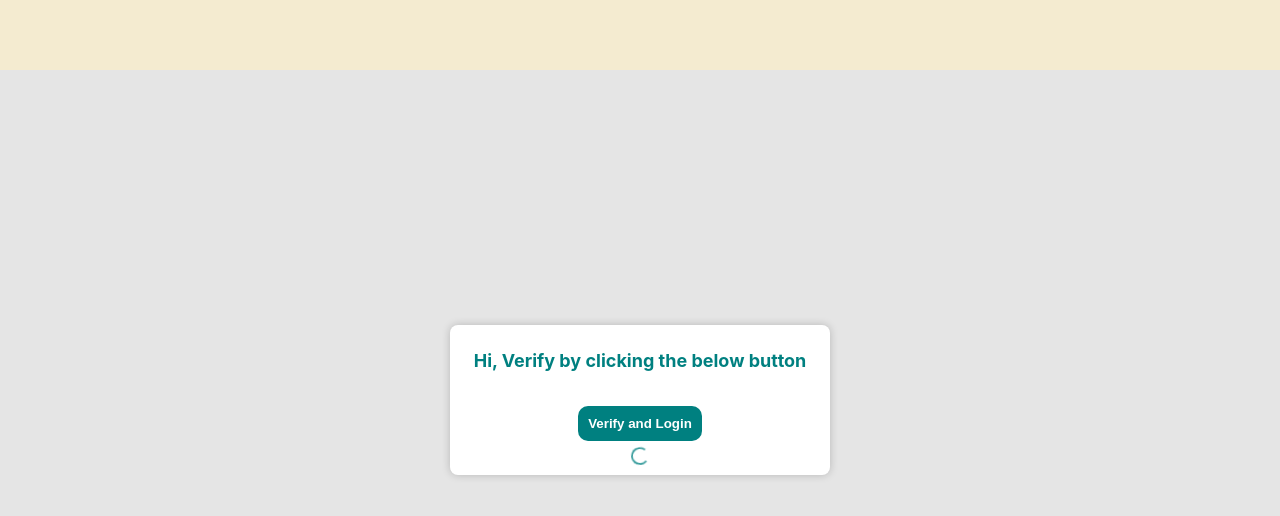
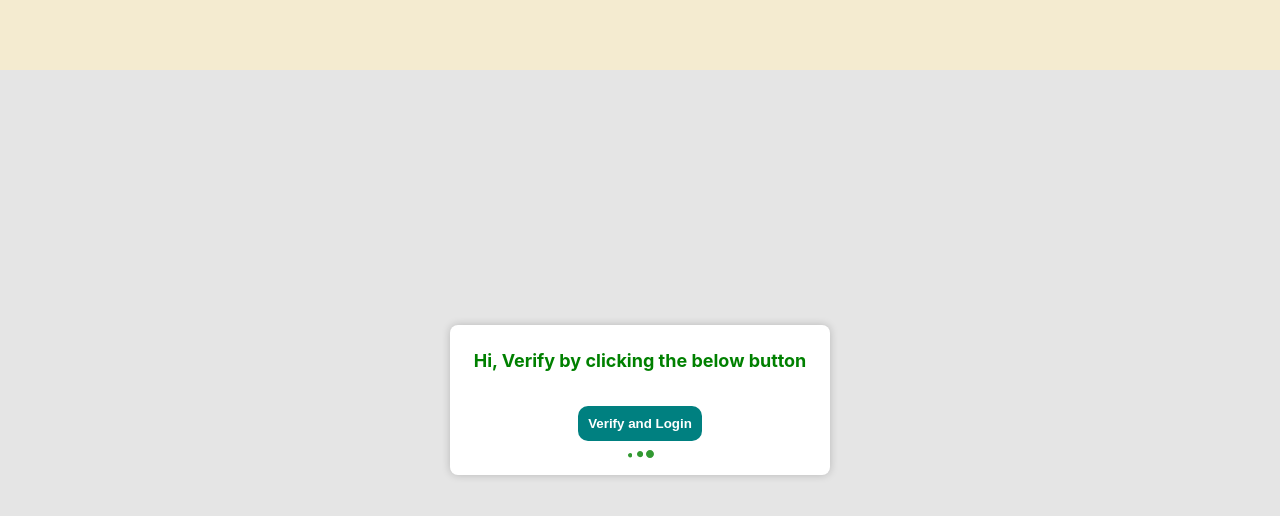
Before and after one commit to 87prashant/MindChart, a React (Create React App) app in the folder packages/client/: page /verify-email/1/1 in a window 1280 px wide. Both pictures are taken after a click on the button "Verify and Login". Shown: the top 516 px of the page. Built offline with nearby package versions, Linux system fonts and the light colour scheme; no server answers.

Commit message:
add loading animation

```diff
--- a/packages/client/package.json
+++ b/packages/client/package.json
@@ -18,7 +18,6 @@
     "react-relay": "^14.1.0",
     "react-router-dom": "^6.6.1",
     "react-scripts": "5.0.1",
-    "react-spinners": "^0.13.7",
     "relay-runtime": "^14.1.0",
     "typescript": "^4.4.2",
     "web-vitals": "^2.1.0"
--- /dev/null
+++ b/packages/client/src/components/Animations/LoadingAnimation.tsx
@@ -0,0 +1,61 @@
+//TODO fix the displacement of the dots on size change and make component more modular
+
+import { keyframes } from "@emotion/react";
+import styled from "@emotion/styled";
+import DotSvg from "../SvgComponent/DotSvg";
+
+const sizeAnimation = (variable: number) => keyframes`
+0% {
+    width: ${variable}px;
+    height: ${variable}px;
+}
+50% {
+    width: ${variable * 2}px;
+    height: ${variable * 2}px;
+}
+100% {
+    width: ${variable}px;
+    height: ${variable}px;
+}`;
+
+const Wrapper = styled("div")<{ variable: number }>(({ variable }) => ({
+  display: "flex",
+}));
+
+const Dot = styled("span")<{ size: number; index: number }>(
+  ({ size, index }) => ({
+    width: 10,
+    height: 10,
+    transition: "all ease 1s",
+    "& svg": {
+      width: size,
+      height: size,
+      fill: "green",
+      animation: `${sizeAnimation(size)} 1s ${index / 6}s infinite`,
+    },
+  })
+);
+
+interface Props {
+  size: number;
+}
+
+const LoadingAnimation = (props: Props) => {
+  const { size } = props;
+
+  return (
+    <Wrapper variable={size}>
+      <Dot size={size} index={0}>
+        <DotSvg />
+      </Dot>
+      <Dot size={size} index={1}>
+        <DotSvg />
+      </Dot>
+      <Dot size={size} index={2}>
+        <DotSvg />
+      </Dot>
+    </Wrapper>
+  );
+};
+
+export default LoadingAnimation;
--- a/packages/client/src/components/AuthenticationForm.tsx
+++ b/packages/client/src/components/AuthenticationForm.tsx
@@ -8,8 +8,8 @@ import {
   SubmitButton,
   CancelButton,
 } from "./NodeForm";
-import ClipLoader from "react-spinners/ClipLoader";
 import { ResponseStatus, UserChoiceList, Misc, Errors } from "./constants";
+import LoadingAnimation from "./Animations/LoadingAnimation";
 
 const Container = styled(StyledDiv)({
   backdropFilter: "blur(10px)",
@@ -49,7 +49,7 @@ const ForgetPasswordForm = styled(Form)({
 
 const StyledHeader = styled(Header)({
   fontSize: 18,
-  color: "teal",
+  color: "green",
   textAlign: "center",
   margin: "0px 0px 20px 0px",
 });
@@ -234,7 +234,7 @@ const AuthenticationForm = (props: Props) => {
       <Wrapper>
         <FormContainer userChoice={userChoice}>
           <RegisterForm>
-            <StyledHeader>Create an account</StyledHeader>
+            <StyledHeader>Create an Account</StyledHeader>
             <StyledInputName>Name</StyledInputName>
             <StyledInput
               ref={registerNameRef}
@@ -257,7 +257,7 @@ const AuthenticationForm = (props: Props) => {
             />
             <StyledStatus>
               {userChoice === UserChoiceList.REGISTER && loading ? (
-                <ClipLoader color={"teal"} loading={loading} size={15} />
+                <LoadingAnimation size={4} />
               ) : (
                 status
               )}
@@ -285,8 +285,8 @@ const AuthenticationForm = (props: Props) => {
             />
             <StyledStatus>
               {userChoice === UserChoiceList.LOGIN && loading ? (
-                <ClipLoader color={"teal"} loading={loading} size={15} />
-              ) : (
+                <LoadingAnimation size={4} />
+                ) : (
                 status
               )}
             </StyledStatus>
@@ -311,8 +311,8 @@ const AuthenticationForm = (props: Props) => {
             />
             <StyledStatus>
               {userChoice === UserChoiceList.FORGET_PASSWORD && loading ? (
-                <ClipLoader color={"teal"} loading={loading} size={15} />
-              ) : (
+                <LoadingAnimation size={4} />
+                ) : (
                 status
               )}
             </StyledStatus>
--- a/packages/client/src/components/ForgetPasswordPage.tsx
+++ b/packages/client/src/components/ForgetPasswordPage.tsx
@@ -1,12 +1,12 @@
 import styled from "@emotion/styled";
 import { useRef, useState } from "react";
 import { useNavigate, useParams } from "react-router-dom";
-import { ClipLoader } from "react-spinners";
 import CommonBackground from "./CommonBackground";
 import { StyledWrapper } from "./NodeForm";
 import { AuthenticationButton } from "./Header";
 import { StyledInput, StyledInputName } from "./AuthenticationForm";
 import { ResponseStatus, Errors } from "./constants";
+import LoadingAnimation from "./Animations/LoadingAnimation";
 
 const Wrapper = styled(StyledWrapper)({
   width: 280,
@@ -15,7 +15,7 @@ const Wrapper = styled(StyledWrapper)({
 });
 
 const Heading = styled("div")({
-  color: "teal",
+  color: "green",
   fontWeight: "bolder",
   fontSize: 18,
   marginBottom: 20,
@@ -116,11 +116,7 @@ const ForgetPasswordPage = () => {
           autoComplete="current-password"
         />
         <StyledStatus>
-          {loading ? (
-            <ClipLoader color={"teal"} loading={loading} size={20} />
-          ) : (
-            status
-          )}
+          {loading ? <LoadingAnimation size={4} /> : status}
         </StyledStatus>
         <ChangeButton onClick={handleClick}>Change</ChangeButton>
       </Wrapper>
--- /dev/null
+++ b/packages/client/src/components/SvgComponent/DotSvg.tsx
@@ -0,0 +1,27 @@
+const DotSvg = () => {
+  return (
+    <svg
+      version="1.1"
+      id="Layer_1"
+      xmlns="http://www.w3.org/2000/svg"
+      xmlnsXlink="http://www.w3.org/1999/xlink"
+      x="0px"
+      y="0px"
+      width="122.88px"
+      height="122.88px"
+      viewBox="0 0 122.88 122.88"
+      enableBackground="new 0 0 122.88 122.88"
+      xmlSpace="preserve"
+    >
+      <g>
+        <path
+          fillRule="evenodd"
+          clipRule="evenodd"
+          d="M61.438,0c33.93,0,61.441,27.512,61.441,61.441 c0,33.929-27.512,61.438-61.441,61.438C27.512,122.88,0,95.37,0,61.441C0,27.512,27.512,0,61.438,0L61.438,0z"
+        />
+      </g>
+    </svg>
+  );
+};
+
+export default DotSvg;
--- a/packages/client/src/components/VerifyEmailPage.tsx
+++ b/packages/client/src/components/VerifyEmailPage.tsx
@@ -4,7 +4,7 @@ import CommonBackground from "./CommonBackground";
 import styled from "@emotion/styled";
 import { StyledWrapper } from "./NodeForm";
 import { AuthenticationButton } from "./Header";
-import { ClipLoader } from "react-spinners";
+import LoadingAnimation from "./Animations/LoadingAnimation";
 
 const Wrapper = styled(StyledWrapper)({
   width: 380,
@@ -18,7 +18,7 @@ const Wrapper = styled(StyledWrapper)({
 });
 
 const Heading = styled("div")({
-  color: "teal",
+  color: "green",
   fontWeight: "bolder",
   fontSize: 18,
   marginBottom: 20,
@@ -87,11 +87,7 @@ const VerifyEmailPage = () => {
         <Heading>Hi, Verify by clicking the below button</Heading>
         <VerifyButton onClick={handleClick}>Verify and Login</VerifyButton>
         <StyledStatus>
-          {loading ? (
-            <ClipLoader color={"teal"} loading={loading} size={20} />
-          ) : (
-            status
-          )}
+          {loading ? <LoadingAnimation size={4} /> : status}
         </StyledStatus>
       </Wrapper>
     </>
```
Also changed, not shown: 1 other file (tests, documents, lock files or other folders).
